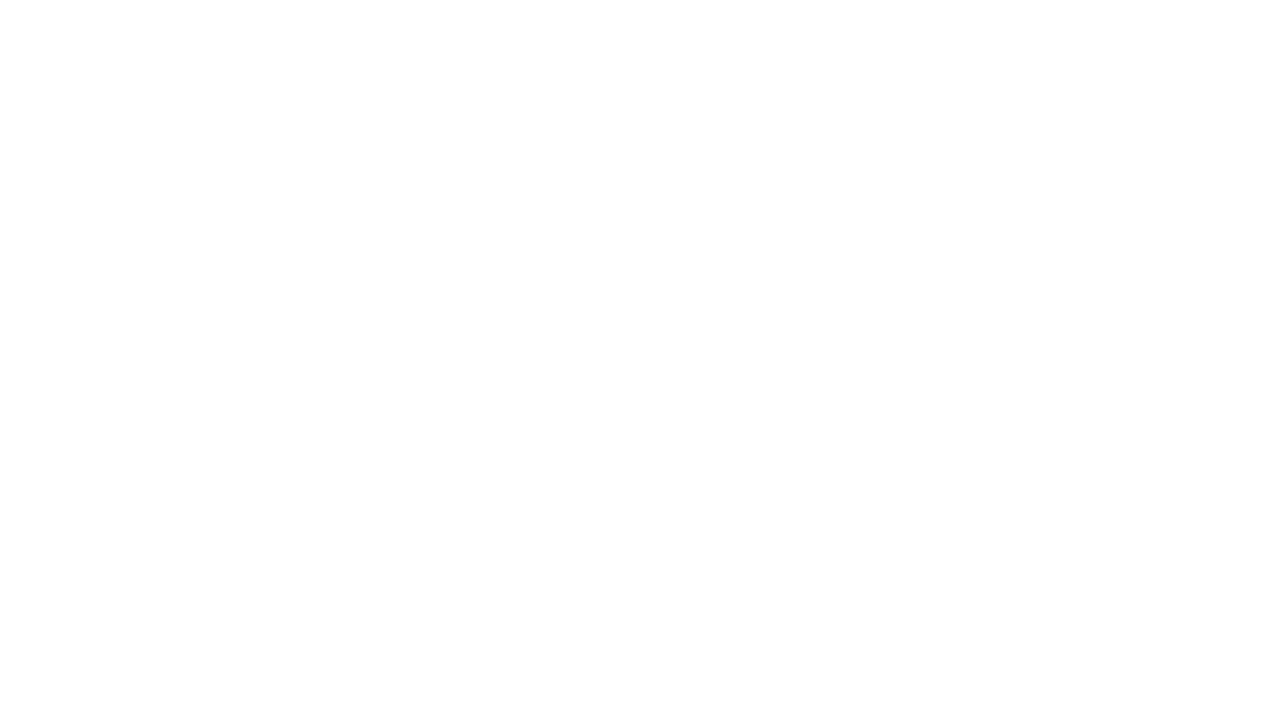
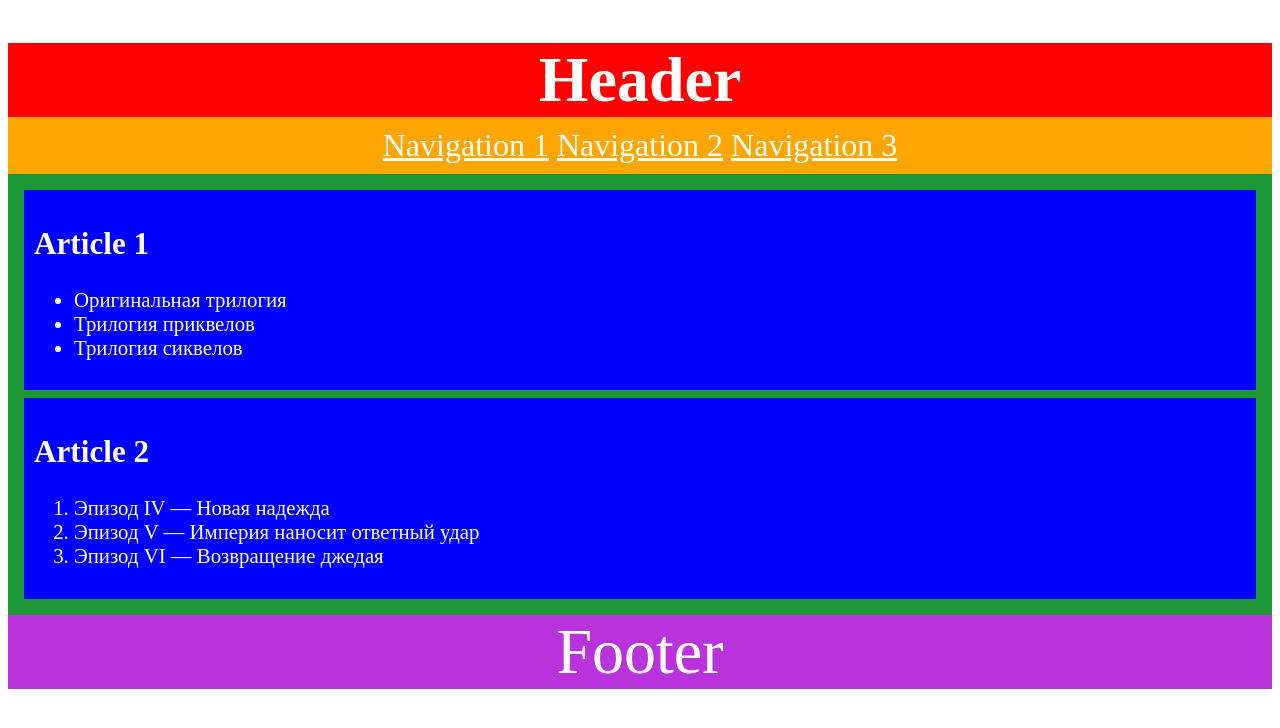
Before and after one commit to js-tasks-ru/htmlcss-20220919_vs-oko, a website: page 02-dz0/01-semantic-mockup/solution.html in a window 1280 px wide. Drawn offline with Linux system fonts and the light colour scheme.

Commit message:
вводная часть

```diff
--- a/02-dz0/01-semantic-mockup/solution.html
+++ b/02-dz0/01-semantic-mockup/solution.html
@@ -1,4 +1,40 @@
 <!DOCTYPE html>
 <html lang="ru">
-    <!-- Ваше решение -->
+<!-- Ваше решение -->
+<head>
+    <meta charset="utf-8">
+    <title>Задание 02</title>
+    <link rel="stylesheet" href="style.css">
+</head>
+<body>
+<header>
+    <h1>Header</h1>
+    <nav>
+        <a href="/">Navigation 1</a>
+        <a href="/">Navigation 2</a>
+        <a href="/">Navigation 3</a>
+    </nav>
+</header>
+<main>
+    <article>
+        <h2>Article 1</h2>
+        <ul>
+            <li>Оригинальная трилогия</li>
+            <li>Трилогия приквелов</li>
+            <li>Трилогия сиквелов</li>
+        </ul>
+    </article>
+    <article>
+        <h2>Article 2</h2>
+        <ol>
+            <li>Эпизод IV — Новая надежда</li>
+            <li>Эпизод V — Империя наносит ответный удар</li>
+            <li>Эпизод VI — Возвращение джедая</li>
+        </ol>
+    </article>
+</main>
+<footer>Footer</footer>
+
+</body>
+
 </html>
--- /dev/null
+++ b/02-dz0/01-semantic-mockup/style.css
@@ -0,0 +1,32 @@
+body {
+    color: white;
+    text-align: center;
+}
+header h1{
+    background: red;
+    font-size: 4em;
+    margin-bottom: 0;
+}
+nav {
+    background: orange;
+    font-size: 2em;
+    padding: 10px;
+}
+a:link {
+    color: white;
+}
+main {
+    background: #1D9735;
+    padding: 8px;
+    font-size: 1.3em;
+}
+article {
+    text-align: left;
+    background: blue;
+    padding: 10px;
+    margin: 8px;
+}
+footer {
+    background: #b833dc;
+    font-size: 4em;
+}
```
